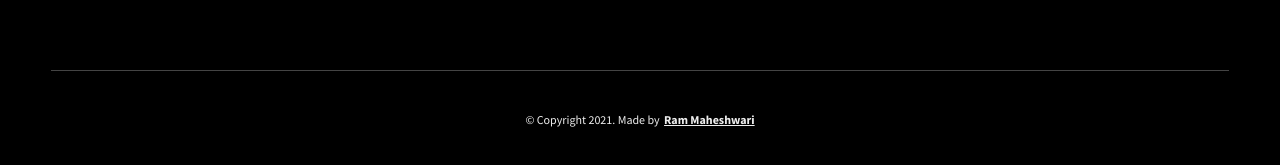
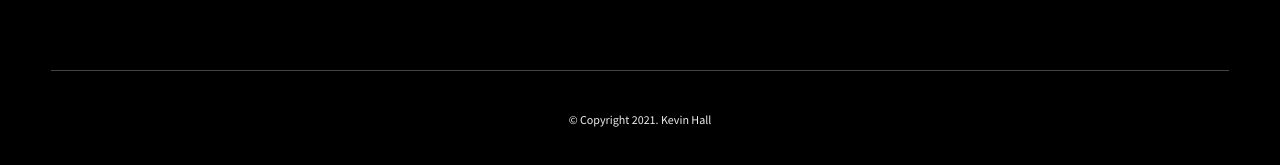
Before and after one commit to Kevin-Halll/portfolio, a plain HTML site: page project-1.html in a window 1280 px wide. Shown: the part 2503-2668 px from the top of the page. Drawn offline with Linux system fonts and the light colour scheme.

Commit message:
footer edits

```diff
--- a/project-1.html
+++ b/project-1.html
@@ -212,10 +212,7 @@
         </div>
 
         <div class="main-footer__lower">
-          &copy; Copyright 2021. Made by
-          <a rel="noreferrer" target="_blank" href="https://rammaheshwari.com"
-            >Ram Maheshwari</a
-          >
+          &copy; Copyright 2021. Kevin Hall
         </div>
       </div>
     </footer>
```
Also changed, not shown: index.html (+1 -5 lines), project-2.html (+1 -4 lines), project-3.html (+1 -4 lines).
